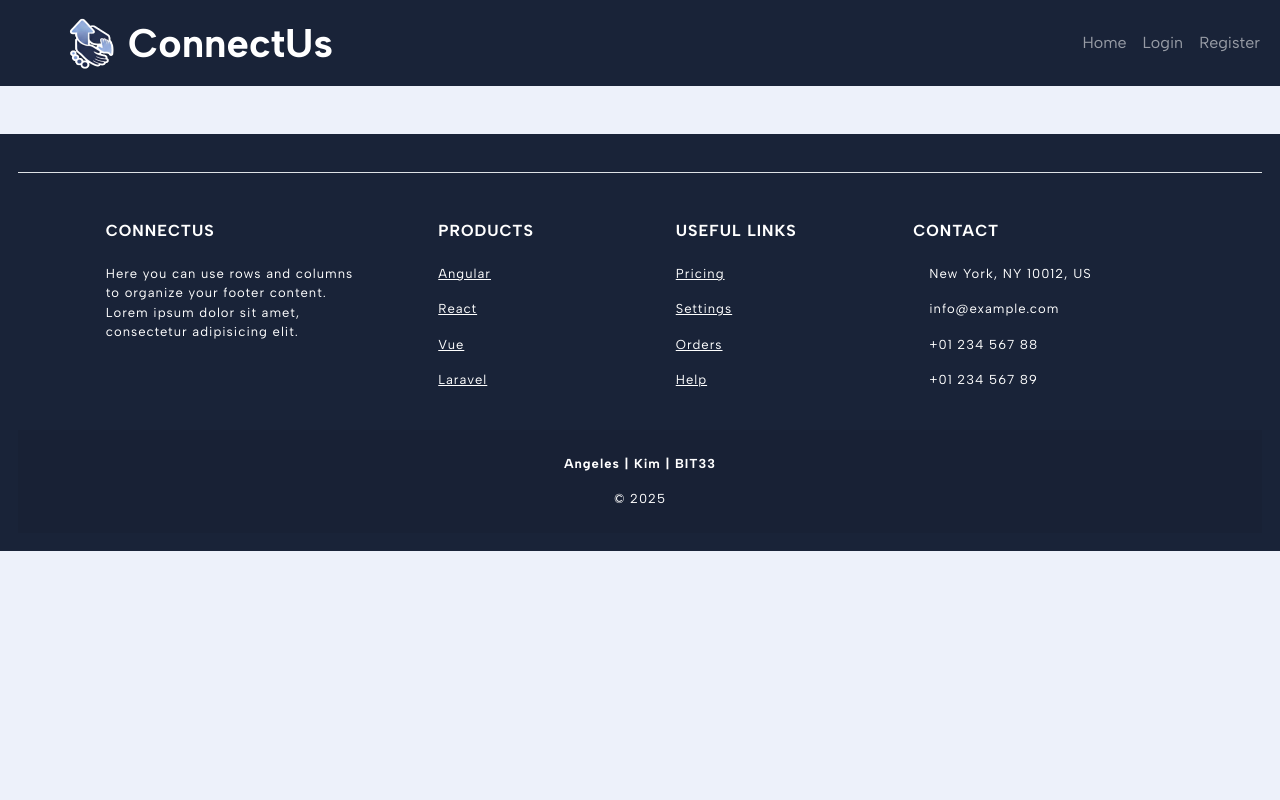
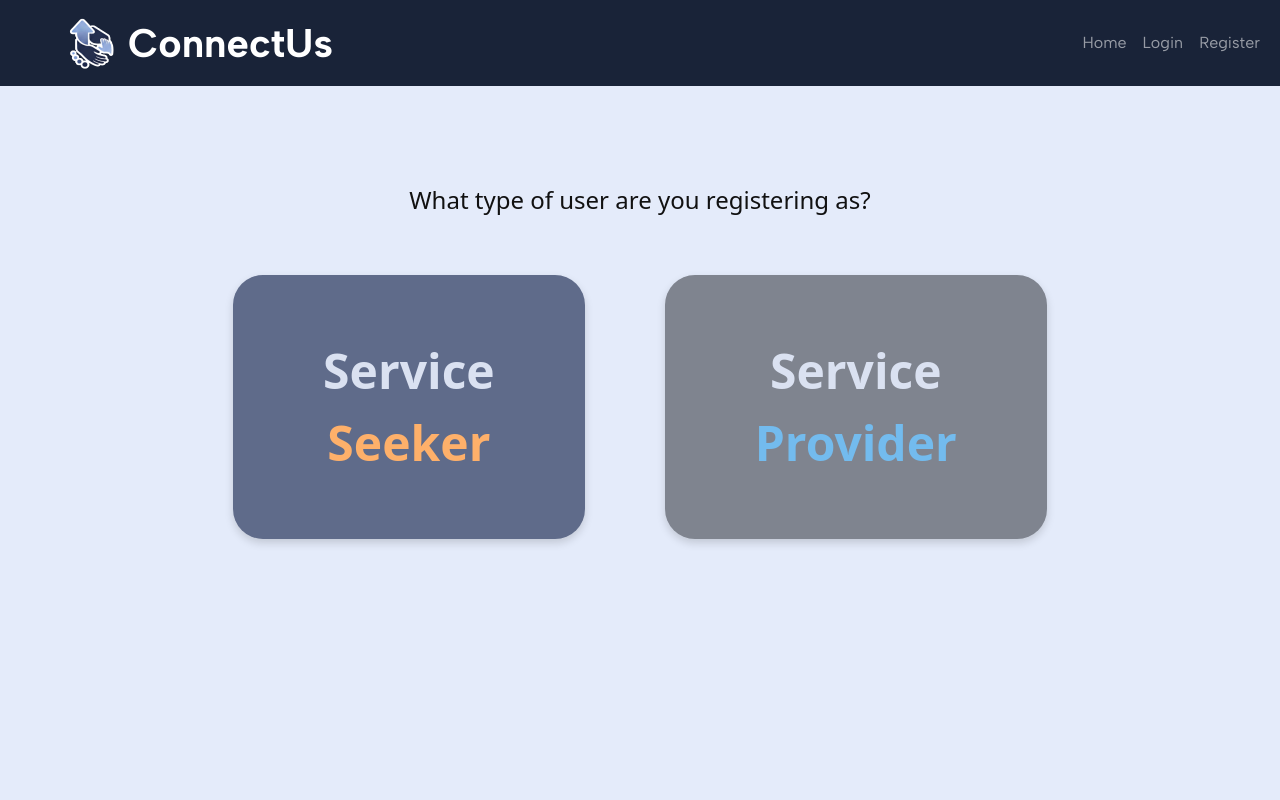
Before and after one commit to 32s05/ConnectUs, a React (Create React App) app: page /Registration in a window 1280 px wide. Shown: the top 800 px of the page. Built offline with nearby package versions, Linux system fonts and the light colour scheme.

Commit message:
Updated login form layout

```diff
--- a/src/App.js
+++ b/src/App.js
@@ -7,6 +7,7 @@ import Login from "./pages/Login";
 import CustomerRegistration from "./pages/Registration_Customer";
 import ProviderRegistration from "./pages/Registration_Provider";
 import 'bootstrap/dist/css/bootstrap.min.css';
+import RegisterAs from "./pages/RegisterAs";
 
 function App() {
   return (
@@ -17,6 +18,7 @@ function App() {
         <Route path="/Login" element={<Login />} />
         <Route path="/CustomerRegistration" element={<CustomerRegistration />} />
         <Route path="/ProviderRegistration" element={<ProviderRegistration/>} />
+        <Route path="/Registration" element={<RegisterAs />} />
       </Routes>
       <FooterComponent />
     </Router>
--- a/src/assets/style.css
+++ b/src/assets/style.css
@@ -399,3 +399,83 @@ main {
   background-color: #353f50;
   color: white;
 }
+
+/*Register As*/
+
+.registeras-container {
+  background-color: #e4ebfa;
+  min-height: 100vh;
+  display: flex;
+  flex-direction: column;
+  justify-content: space-between;
+}
+
+.registeras-content {
+  text-align: center;
+  padding: 100px 20px;
+}
+
+.registeras-title {
+  font-size: 1.5rem;
+  color: #111;
+  margin-bottom: 60px;
+}
+
+.registeras-buttons {
+  display: flex;
+  justify-content: center;
+  align-items: center;
+  gap: 80px;
+  flex-wrap: wrap;
+}
+
+.registeras-btn {
+  background-color: #5f6b8a;
+  color: white;
+  border: none;
+  border-radius: 30px;
+  padding: 60px 90px;
+  font-size: 1.3rem;
+  cursor: pointer;
+  transition: all 0.25s ease;
+  display: flex;
+  flex-direction: column;
+  align-items: center;
+  box-shadow: 0 4px 8px rgba(0,0,0,0.15);
+}
+
+.registeras-btn:hover {
+  transform: scale(1.05);
+  box-shadow: 0 6px 12px rgba(0,0,0,0.2);
+}
+
+.registeras-top {
+  font-weight: 600;
+  color: #dae1f1;
+  font-size: 3rem;
+}
+
+.registeras-bottom {
+  font-size: 3rem;
+  font-weight: 700;
+}
+
+.seeker-text {
+  color: #feb06a;
+}
+
+.provider-text {
+  color: #73bbee;
+}
+
+.provider {
+  background-color: #7f848f;
+}
+
+.registeras-btn {
+  text-decoration: none;
+}
+
+.registeras-btn:hover {
+  text-decoration: none;
+}
--- /dev/null
+++ b/src/pages/RegisterAs.jsx
@@ -0,0 +1,15 @@
+import React from "react";
+import '../assets/style.css';
+import RegAs from "../sections/Reg_As";
+
+
+const RegisterAs = () => {
+  return (
+    <div className="registeras-container">
+        <RegAs />
+
+    </div>
+  );
+};
+
+export default RegisterAs;
--- a/src/sections/Home_CTASection.jsx
+++ b/src/sections/Home_CTASection.jsx
@@ -4,47 +4,21 @@ import '../assets/style.css';
 
 function CTASection(){
     return(
-        <section className="cta-section my-5">
-            <div className="container">
-                <div className="row g-4">
+        <div className="registeras-content">
+    <h2 className="registeras-title">What type of user are you registering as?</h2>
 
-                {/* Customers */}
-                <div className="col-md-6">
-                    <div className="card h-100 shadow-lg border-0 rounded-4">
-                        <div className="card-body p-5 text-center">
-                        <h3 className="card-title fw-bold mb-3">
-                            Find the <span className="service-CTA">right service</span> with ease
-                        </h3>
-                        <p className="card-text mb-4">
-                            ConnectUs helps you quickly discover trusted providers. From tutoring
-                            to cleaning, delivery, and more — we make the process simple, fast,
-                            and reliable.
-                        </p>
-                        <Link to="/CustomerRegistration" className="btn btn-lg px-4">Register Now</Link>
-                        </div>
-                    </div>
-                </div>
+    <div className="registeras-buttons">
+      <Link to="/CustomerRegistration" className="registeras-btn seeker">
+        <span className="registeras-top">Service</span>
+        <span className="registeras-bottom seeker-text">Seeker</span>
+      </Link>
 
-
-                {/* Service Providers */}
-                <div className="col-md-6">
-                    <div className="card h-100 shadow-lg border-0 rounded-4">
-                    <div className="card-body p-5 text-center">
-                        <h3 className="card-title fw-bold mb-3">
-                        Are you a <span className="service-CTA">Service Provider</span>?
-                        </h3>
-                        <p className="card-text mb-4">
-                        Join ConnectUs today and reach more clients looking for your skills.
-                        Create your profile, showcase your expertise, and grow your business.
-                        </p>
-                        <Link to="/ProviderRegistration" className="btn btn-lg px-3">Get Started</Link>
-                    </div>
-                    </div>
-                </div>
-
-                </div>
-            </div>
-        </section>
+      <Link to="/ProviderRegistration" className="registeras-btn provider">
+        <span className="registeras-top">Service</span>
+        <span className="registeras-bottom provider-text">Provider</span>
+      </Link>
+    </div>
+  </div>
 
     );
 }
--- /dev/null
+++ b/src/sections/Reg_As.jsx
@@ -0,0 +1,25 @@
+import React from "react";
+import { Link } from "react-router-dom";
+import '../assets/style.css';
+
+function RegAs() {
+  return (
+    <div className="registeras-content">
+      <h2 className="registeras-title">What type of user are you registering as?</h2>
+
+      <div className="registeras-buttons">
+        <Link to="/CustomerRegistration" className="registeras-btn seeker">
+          <span className="registeras-top">Service</span>
+          <span className="registeras-bottom seeker-text">Seeker</span>
+        </Link>
+
+        <Link to="/ProviderRegistration" className="registeras-btn provider">
+          <span className="registeras-top">Service</span>
+          <span className="registeras-bottom provider-text">Provider</span>
+        </Link>
+      </div>
+    </div>
+  );
+}
+
+export default RegAs;
```
